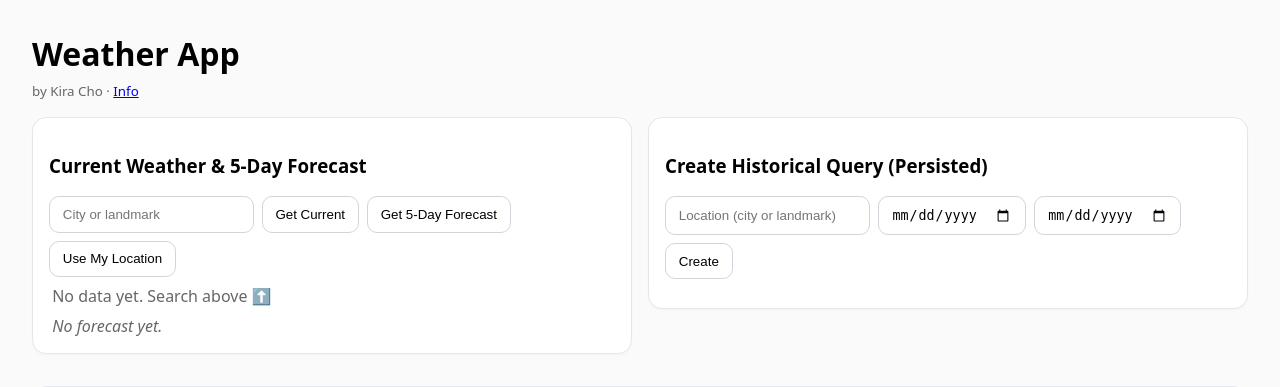
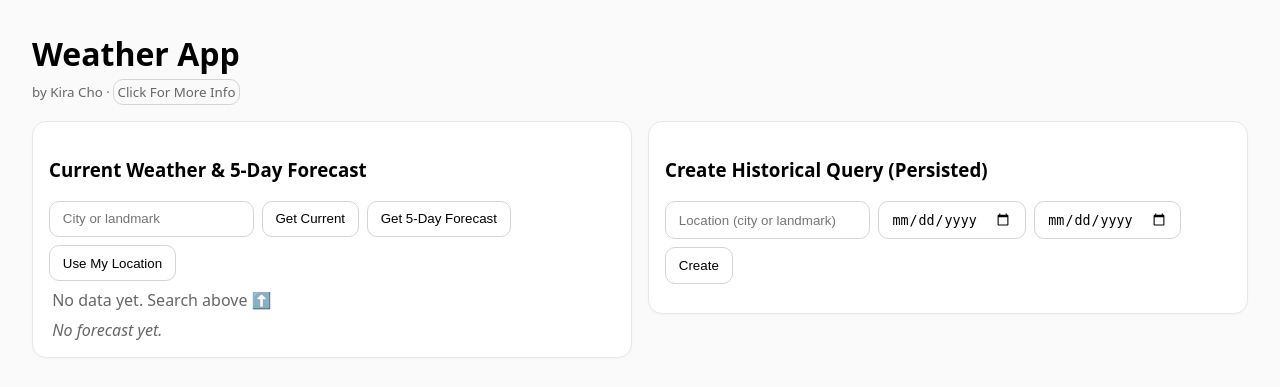
Before and after one commit to kiirayc/weather-app, a Flask app: page / in a window 1280 px wide. Shown: the top 387 px of the page. Run offline with Flask 3, Linux system fonts and the light colour scheme; data that the repository does not hold is empty.

Commit message:
Create info button

```diff
--- a/templates/index.html
+++ b/templates/index.html
@@ -9,9 +9,11 @@
 <body>
   <h1>Weather App</h1>
   <small>by Kira Cho ·
-    <a href="https://www.linkedin.com/school/pmaccelerator/" target="_blank" class="info-link">
-      Info
-    </a>
+    <button class="info-btn" onclick="toggleInfo()">Click For More Info</button>
+    <span id="infoText" style="display:none; margin-left:.5rem; color:#555;">
+      This weather app is made for tech assessment at PM Accelerator. The Product Manager Accelerator Program is designed to support PM professionals through every stage of their careers.
+      From students looking for entry-level jobs to Directors looking to take on a leadership role, our program has helped over hundreds of students fulfill their career aspirations.
+    </span>
   </small>
 
   <div class="row">
@@ -63,5 +65,6 @@
   </div>
 
   <script src="{{ url_for('static', filename='script.js') }}?v=4"></script>
+  <script src="{{ url_for('static', filename='queries.js') }}?v=1"></script>
 </body>
 </html>
```
